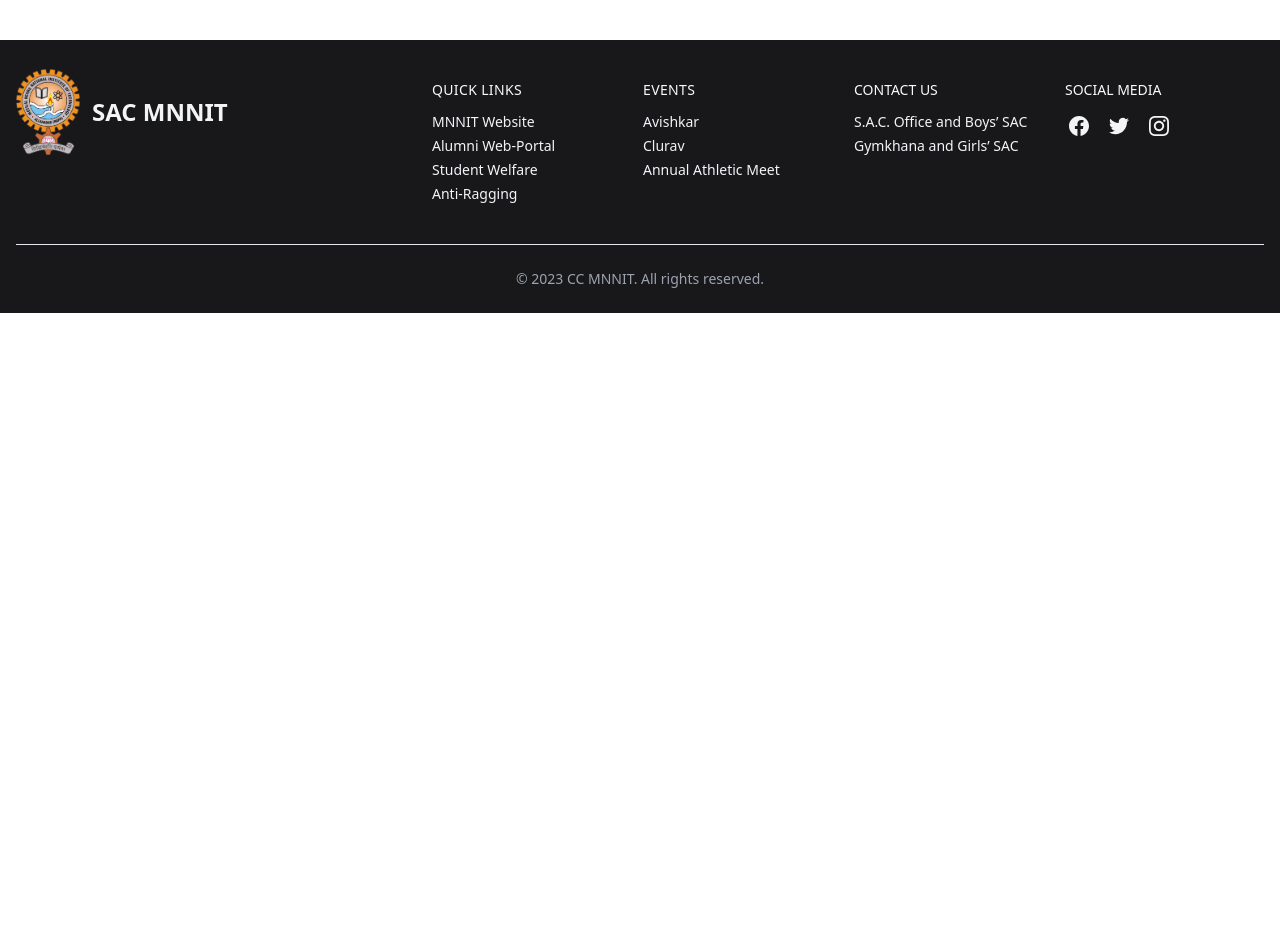
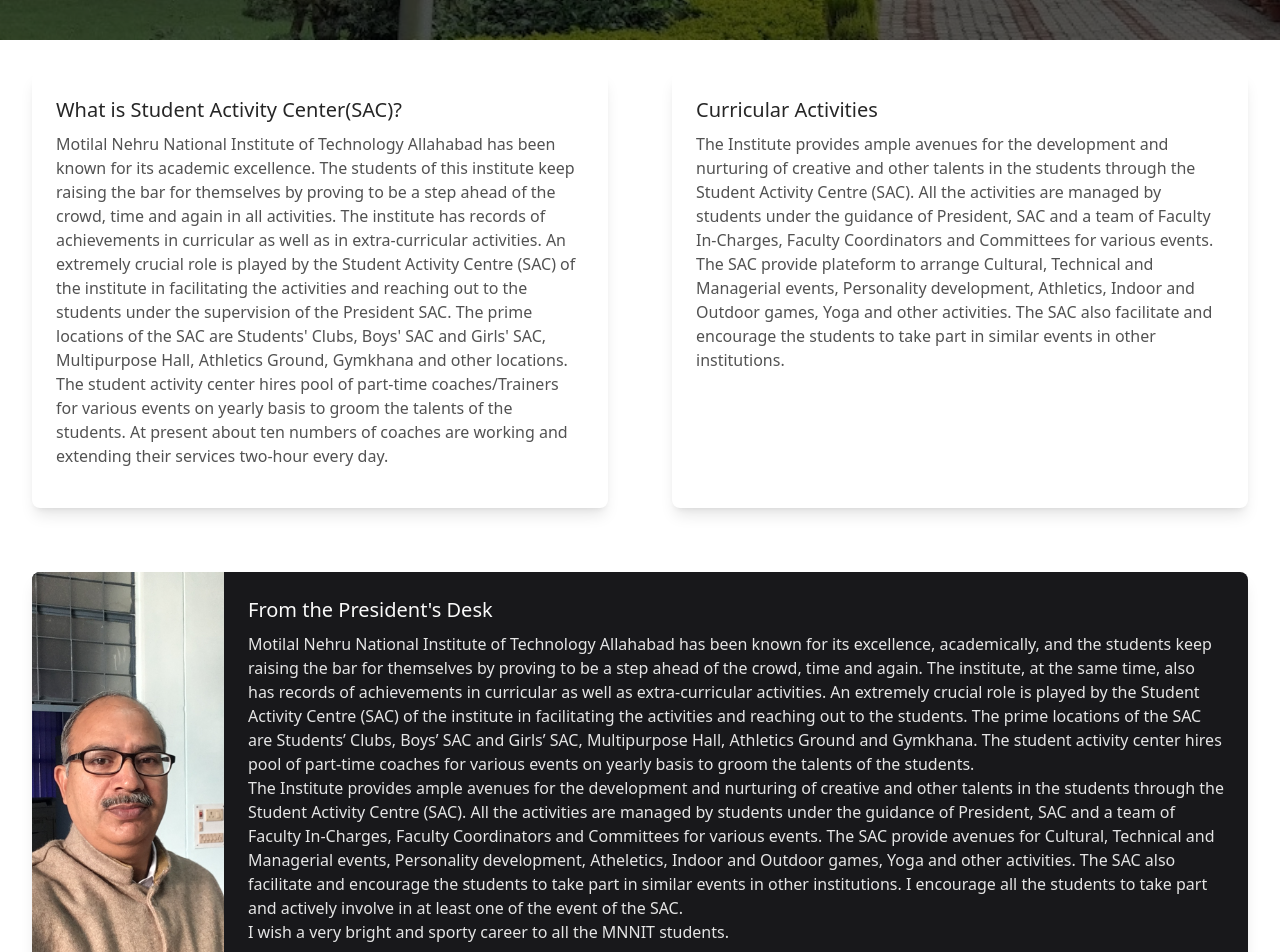
Before and after one commit to shank03/SAC-Deploy, a React (Create React App) app: page / in a window 1280 px wide. Shown: the part 760-1712 px from the top of the page. Before the commit the page ends 1073 px from the top, so only its background shows below. Built offline with nearby package versions, Linux system fonts and the light colour scheme.

Commit message:
pages: Implement Home
Signed-off-by: Shashank Verma <shashank.verma2002@gmail.com>

```diff
--- a/src/components/Footer.tsx
+++ b/src/components/Footer.tsx
@@ -2,7 +2,7 @@
 import './styles.css'
 import mnnit from '../assets/mnnit_logo.jpg'
 
-const Footer = () => {
+const Footer: React.FC = () => {
     return (
         <div>
             <button id="to-top-button" title="Go To Top" className="hidden fixed z-50 bottom-8 right-8 border-0 w-12 h-12 animate-bounce rounded-full drop-shadow-md bg-zinc-900 text-white text-2xl font-bold">
--- a/src/pages/Home.tsx
+++ b/src/pages/Home.tsx
@@ -1,9 +1,102 @@
 import React from 'react'
+import './styles.css'
+import aks from '../assets/aks.jpeg'
 
-const Home = () => {
+const Home: React.FC = () => {
     return (
-        <div className="p-12 text-center h-screen text-white align-middle relative overflow-hidden bg-no-repeat bg-cover">
+        <div>
+            <div className="p-12 text-center h-screen text-white align-middle relative overflow-hidden bg-no-repeat bg-cover home__main">
+                <div className="absolute top-0 right-0 bottom-0 left-0 w-full h-full overflow-hidden bg-fixed home__img-div">
+                    <div className="maintitle flex justify-center items-center h-full">
+                        <div className="text-white">
+                            <h2 className="font-semibold text-6xl mb-6">Student Activity Club</h2>
+                            <h4 className="font-semibold text-4xl mb-6">MNNIT Allahabad</h4>
+                        </div>
+                    </div>
+                </div>
+            </div>
 
+            <div className="flex">
+                <div className="m-8 flex flex-col rounded-lg bg-white shadow-lg md:w-1/2 md:flex-row hover:shadow-2xl duration-300">
+                    <div className="flex flex-col justify-start p-6">
+                        <h5 className="mb-2 text-xl font-medium text-neutral-800">
+                            What is Student Activity Center(SAC)?
+                        </h5>
+                        <p className="mb-4 text-base text-neutral-600">
+                            Motilal Nehru National Institute of Technology Allahabad has been
+                            known for its academic excellence. The students of this institute
+                            keep raising the bar for themselves by proving to be a step ahead
+                            of the crowd, time and again in all activities. The institute has
+                            records of achievements in curricular as well as in
+                            extra-curricular activities. An extremely crucial role is played
+                            by the Student Activity Centre (SAC) of the institute in
+                            facilitating the activities and reaching out to the students under
+                            the supervision of the President SAC. The prime locations of the
+                            SAC are Students' Clubs, Boys' SAC and Girls' SAC, Multipurpose
+                            Hall, Athletics Ground, Gymkhana and other locations. The student
+                            activity center hires pool of part-time coaches/Trainers for
+                            various events on yearly basis to groom the talents of the
+                            students. At present about ten numbers of coaches are working and
+                            extending their services two-hour every day.
+                        </p>
+                    </div>
+                </div>
+
+                <div className="m-8 flex flex-col rounded-lg bg-white shadow-lg md:w-1/2 md:flex-row hover:shadow-2xl duration-300">
+                    <div className="flex flex-col justify-start p-6">
+                        <h5 className="mb-2 text-xl font-medium text-neutral-800">
+                            Curricular Activities
+                        </h5>
+                        <p className="mb-4 text-base text-neutral-600">
+                            The Institute provides ample avenues for the development and
+                            nurturing of creative and other talents in the students through
+                            the Student Activity Centre (SAC). All the activities are managed
+                            by students under the guidance of President, SAC and a team of
+                            Faculty In-Charges, Faculty Coordinators and Committees for
+                            various events. The SAC provide plateform to arrange Cultural,
+                            Technical and Managerial events, Personality development,
+                            Athletics, Indoor and Outdoor games, Yoga and other activities.
+                            The SAC also facilitate and encourage the students to take part in
+                            similar events in other institutions.
+                        </p>
+                    </div>
+                </div>
+            </div>
+
+            <div className="flex m-8">
+                <div className="flex flex-col rounded-lg bg-zinc-900 shadow-lg md:max-w md:flex-row">
+                    <img className="h-96 w-full rounded-t-lg object-cover md:h-auto md:w-48 md:rounded-none md:rounded-l-lg" src={aks} alt="" />
+                    <div className="flex flex-col justify-start p-6">
+                        <h5 className="mb-2 text-xl font-medium text-neutral-50">
+                            From the President's Desk
+                        </h5>
+                        <p className="mb-4 text-base text-neutral-200">
+                            Motilal Nehru National Institute of Technology Allahabad has been known for its excellence,
+                            academically, and the students keep raising the bar for themselves by proving to be a step ahead
+                            of the crowd, time and again. The institute, at the same time, also has records of achievements in
+                            curricular as well as extra-curricular activities. An extremely crucial role is played by the Student
+                            Activity Centre (SAC) of the institute in facilitating the activities and reaching out to the
+                            students. The prime locations of the SAC are Students’ Clubs, Boys’ SAC and Girls’ SAC,
+                            Multipurpose Hall, Athletics Ground and Gymkhana. The student activity center hires pool of
+                            part-time coaches for various events on yearly basis to groom the talents of the students.<br />
+                            The Institute provides ample avenues for the development and nurturing of creative and other
+                            talents in the students through the Student Activity Centre (SAC). All the activities are managed
+                            by students under the guidance of President, SAC and a team of Faculty In-Charges, Faculty
+                            Coordinators and Committees for various events. The SAC provide avenues for Cultural,
+                            Technical and Managerial events, Personality development, Atheletics, Indoor and Outdoor
+                            games, Yoga and other activities. The SAC also facilitate and encourage the students to take part
+                            in similar events in other institutions.
+                            I encourage all the students to take part and actively involve in at least one of the event of the
+                            SAC.<br />
+                            I wish a very bright and sporty career to all the MNNIT students.<br />
+                        </p>
+                        <p className="text-xs text-neutral-300">
+                            Prof. Anil Kumar Singh <br />
+                            President Student Activity Center (SAC)
+                        </p>
+                    </div>
+                </div>
+            </div>
         </div>
     )
 }
```
